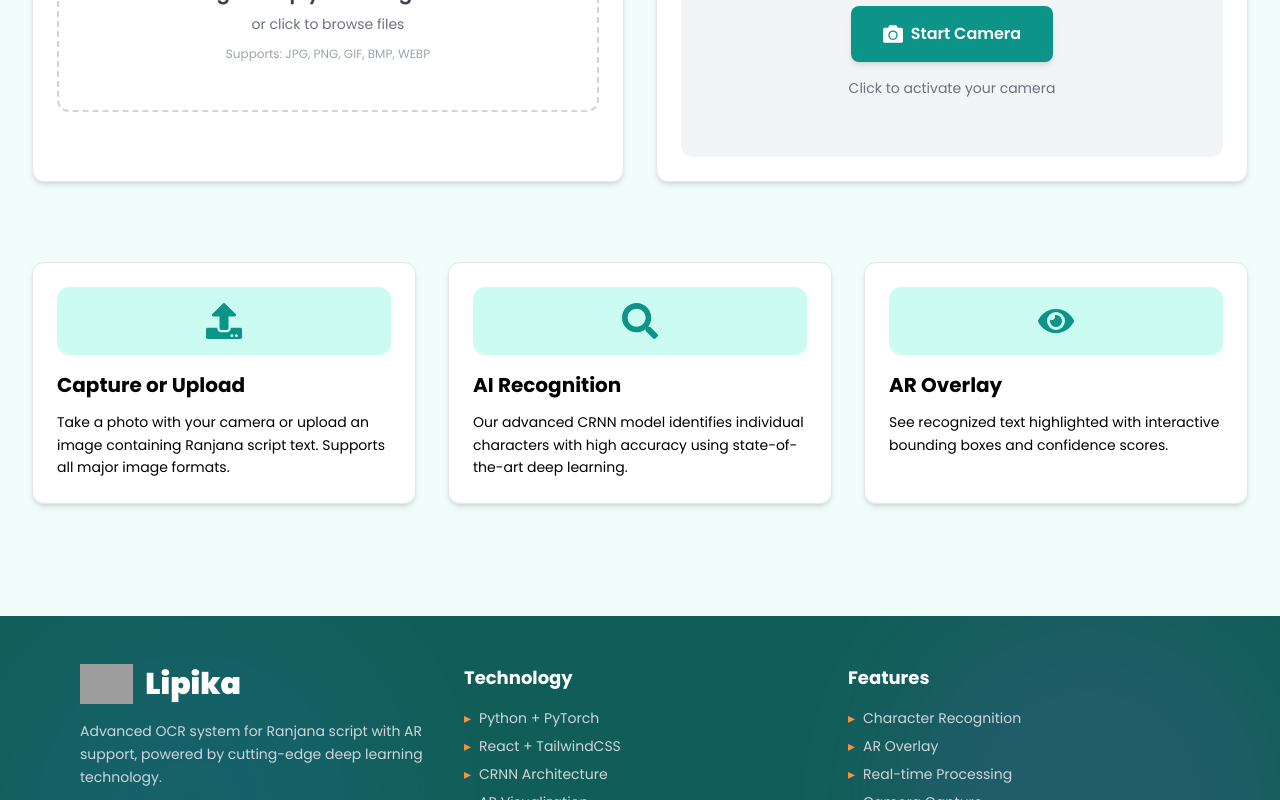
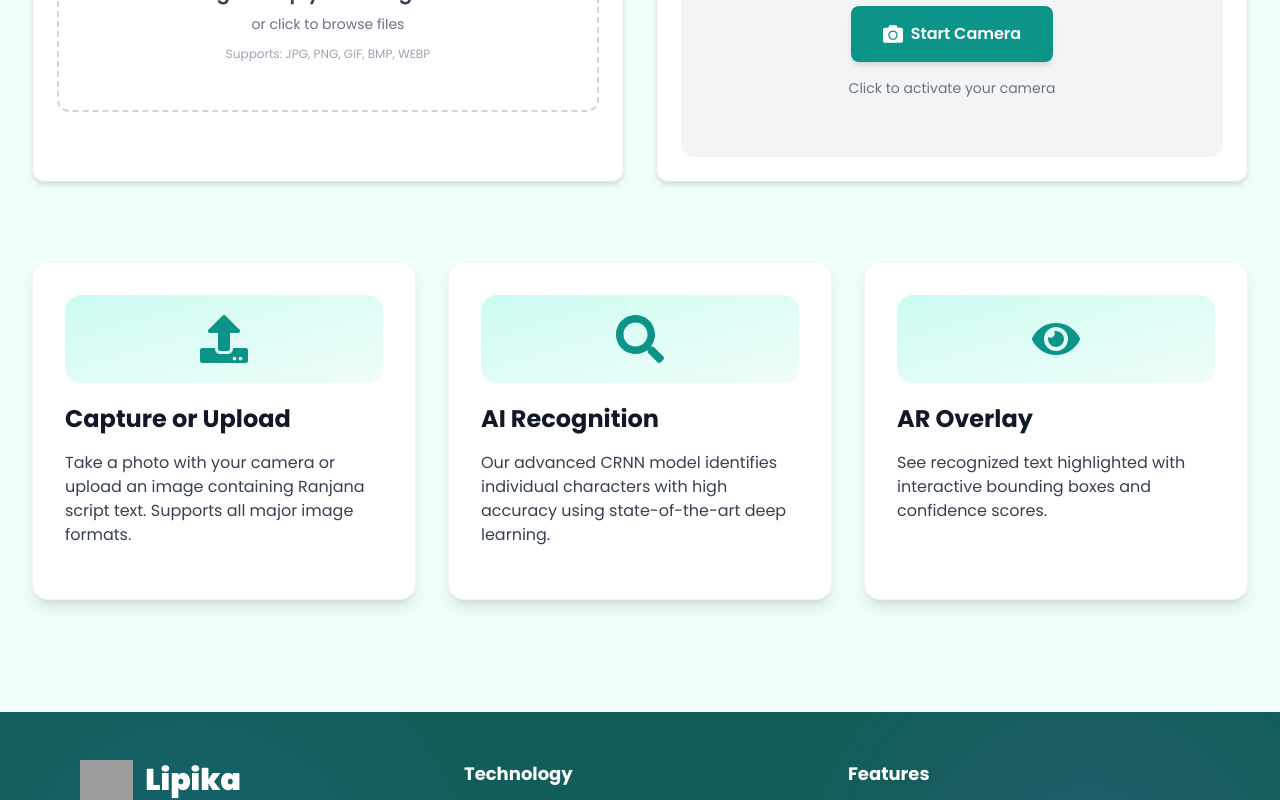
Before and after one commit to SajBajra/Final-Year-Project, a React app in the folder frontend/: page / in a window 1280 px wide. Shown: the part 903-1703 px from the top of the page. Built offline with nearby package versions, Linux system fonts and the light colour scheme; grey boxes are pictures that could not be loaded; the HTML template or start-up script is replaced by a standard one.

Commit message:
Improve home page card design with better styling, hover effects, and visual enhancements

```diff
--- a/frontend/src/pages/Home.jsx
+++ b/frontend/src/pages/Home.jsx
@@ -288,17 +288,30 @@ function Home() {
               <motion.div
                 key={index}
                 variants={itemVariants}
-                className="bg-white rounded-xl shadow-md p-6 border border-gray-200 hover:shadow-lg transition-all duration-200"
+                className="group bg-white rounded-2xl shadow-lg p-6 sm:p-8 border border-gray-100 hover:shadow-2xl hover:border-primary-200 transition-all duration-300 relative overflow-hidden"
               >
-                <div className="mb-4 inline-block p-4 rounded-xl bg-primary-100 flex items-center justify-center">
-                  <IconComponent className="text-4xl text-primary-600" />
+                {/* Subtle gradient overlay on hover */}
+                <div className="absolute inset-0 bg-gradient-to-br from-primary-50/50 via-transparent to-secondary-50/30 opacity-0 group-hover:opacity-100 transition-opacity duration-300"></div>
+
+                <div className="relative z-10">
+                  {/* Icon with enhanced styling */}
+                  <div className="mb-5 inline-block p-4 sm:p-5 rounded-2xl bg-gradient-to-br from-primary-100 to-primary-50 flex items-center justify-center group-hover:scale-110 group-hover:shadow-lg transition-all duration-300">
+                    <IconComponent className="text-4xl sm:text-5xl text-primary-600" />
+                  </div>
+
+                  {/* Title */}
+                  <h3 className="text-xl sm:text-2xl font-bold mb-3 sm:mb-4 text-gray-900 group-hover:text-primary-700 transition-colors duration-300">
+                    {card.title}
+                  </h3>
+
+                  {/* Description */}
+                  <p className="text-sm sm:text-base text-gray-700 leading-relaxed">
+                    {card.description}
+                  </p>
+
+                  {/* Decorative accent line */}
+                  <div className="mt-4 h-1 w-12 bg-gradient-to-r from-primary-500 to-secondary-500 rounded-full opacity-0 group-hover:opacity-100 transition-opacity duration-300"></div>
                 </div>
-                <h3 className="text-xl font-bold mb-3 text-black">
-                  {card.title}
-                </h3>
-                <p className="text-sm text-black leading-relaxed">
-                  {card.description}
-                </p>
               </motion.div>
               )
             })}
```
